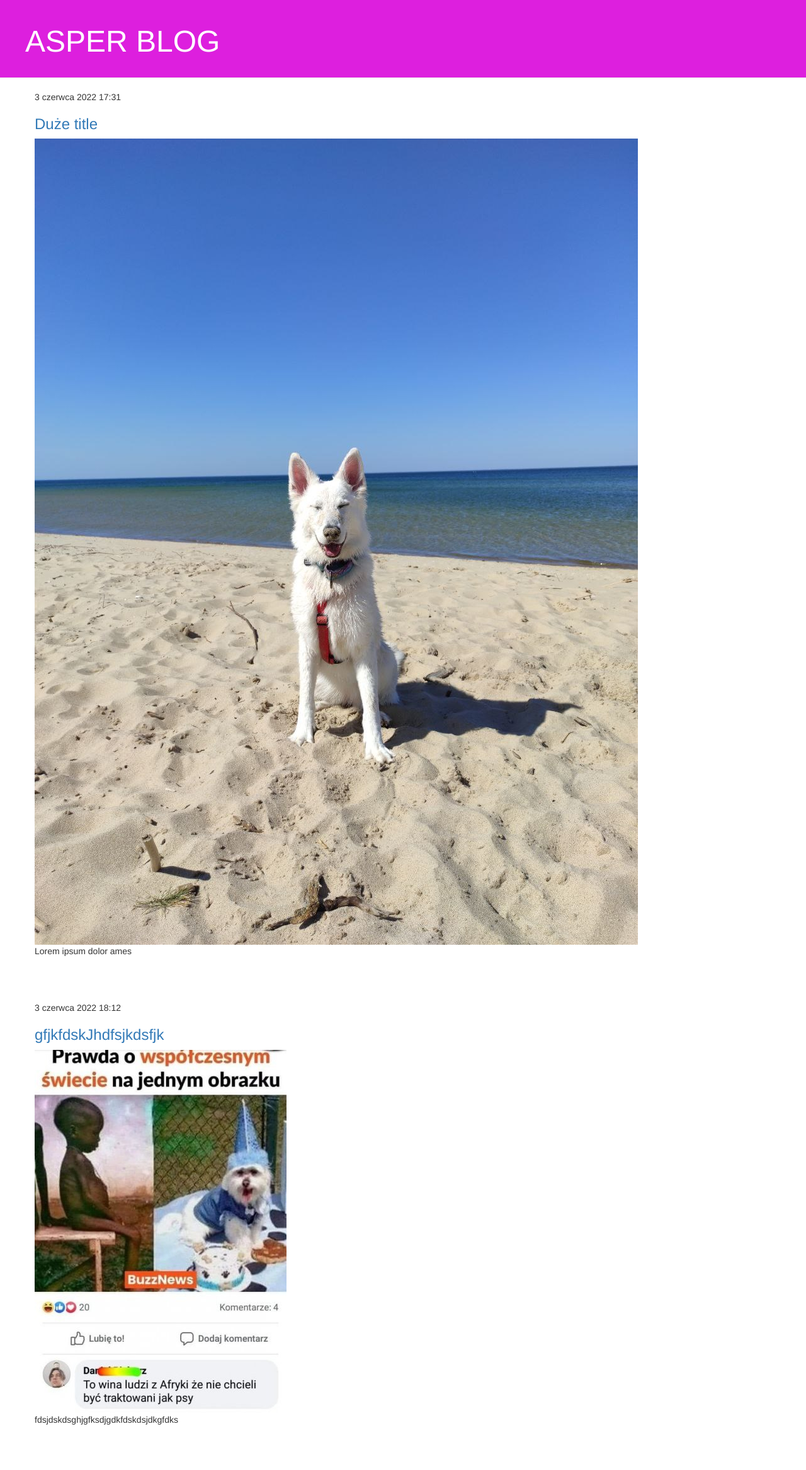
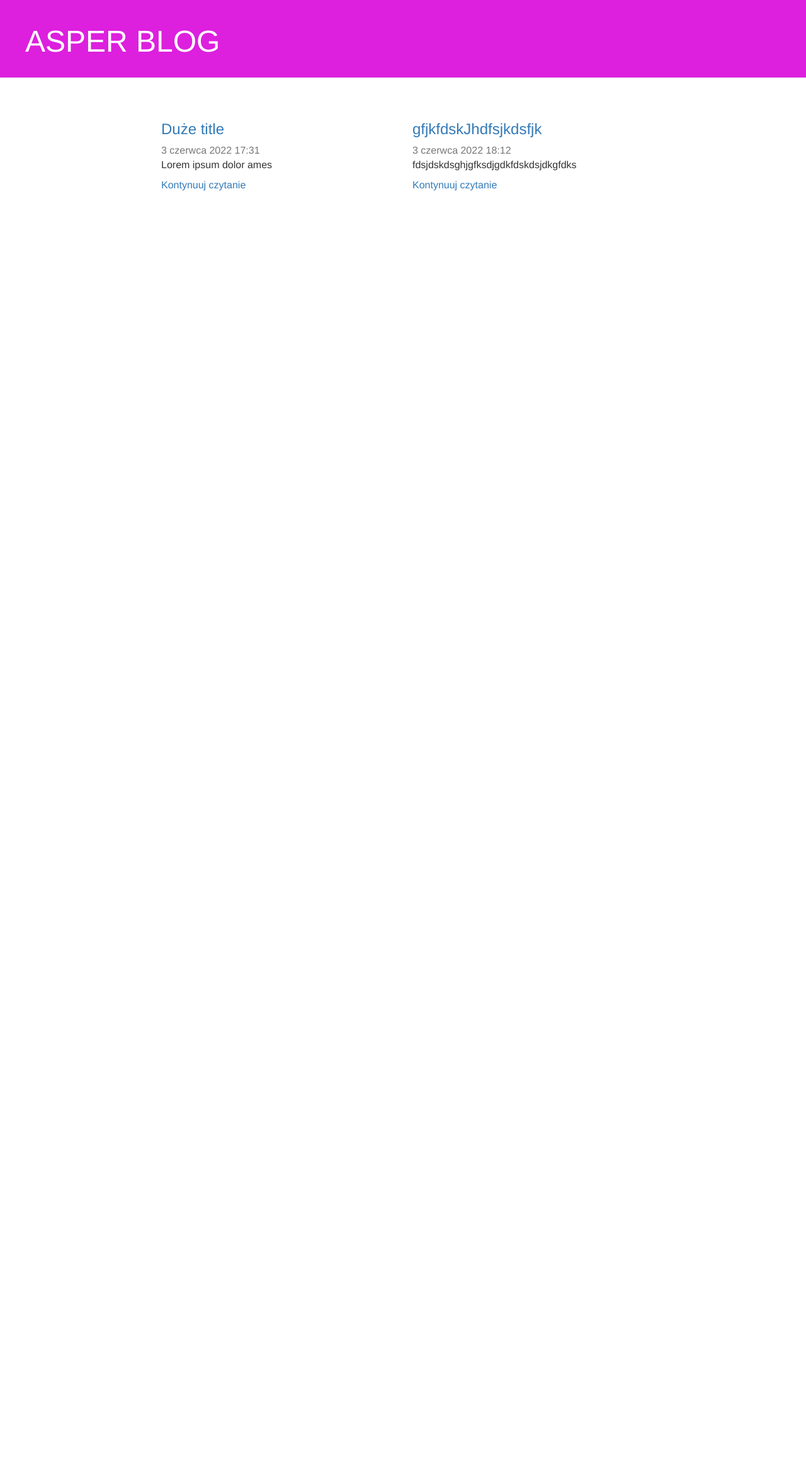
Before and after one commit to The-WildWolf/AsperSite, a Django app: page / in a window 1280 px wide. Shown: the whole page at 63% size. After the commit the page ends 303 px from the top, so only its background shows below. Run offline with Django 4.2, Linux system fonts and the light colour scheme; data comes from the database, SQL or seed files in the repository; some libraries are stand-ins or nearby versions.

Commit message:
Zmieniony html postow

```diff
--- a/blog/static/css/blog.css
+++ b/blog/static/css/blog.css
@@ -11,7 +11,12 @@
 }
 
 .content {
-    margin-left: 40px;
+    font-size: 16px;
+	margin: 2em auto;
+	max-width: 800px;
+	padding: 1em;
+	line-height: 1.4;
+	text-align: justify
 }
 
 h1, h2, h3, h4 {
@@ -45,6 +50,6 @@
     color: #000000;
 }
 
-.featured-image-list{
-    object-fit: cover;
+.fit-article {
+    width:100%;
 }
--- a/blog/templates/blog/base.html
+++ b/blog/templates/blog/base.html
@@ -16,10 +16,8 @@
     </div>
         <div class="content container">
             <div class="row">
-                <div class="col-md-8">
                 {% block content %}
                 {% endblock %}
-                </div>
             </div>
         </div>
     </body>
--- a/blog/templates/blog/post_detail.html
+++ b/blog/templates/blog/post_detail.html
@@ -8,7 +8,9 @@
             </div>
         {% endif %}
         <h2>{{ post.title }}</h2>
-        <img src="{{ post.image.url }}" class="rounded" alt="{{post.title}}">
+        <img src="{{ post.image.url }}" class="rounded fit-article" alt="{{post.title}}">
+        <br>
+        <br>
         <p>{{ post.text|linebreaksbr }}</p>
     </div>
 {% endblock %}
--- a/blog/templates/blog/post_list.html
+++ b/blog/templates/blog/post_list.html
@@ -3,13 +3,17 @@
 
 {% block content %}
     {% for post in posts %}
-        <div class="post">
-            <div class="date">
-                {{ post.published_date }}
+        <div class="col-md-6">
+            <div class="card flex-md-row mb-4 box-shadow h-md-250">
+                <div class="card-body d-flex flex-column align-items-start">
+                    <h3 class="mb-0">
+                        <a class="text-dark" href="{% url 'post_detail' pk=post.pk %}">{{ post.title }}</a>
+                    </h3>
+                    <div class="mb-1 text-muted">{{ post.published_date }}</div>
+                    <p class="card-text mb-auto">{{ post.text|slice:":255" }}</p>
+                    <a href="{% url 'post_detail' pk=post.pk %}">Kontynuuj czytanie</a>
+                </div>
             </div>
-            <h3><a href="{% url 'post_detail' pk=post.pk %}">{{ post.title }}</a></h3>
-            <img src="{{ post.image.url }}" class="rounded featured-image-list" alt="{{post.title}}">
-            <p>{{ post.text|linebreaksbr }}</p>
         </div>
     {% endfor %}
 {% endblock %}
```
